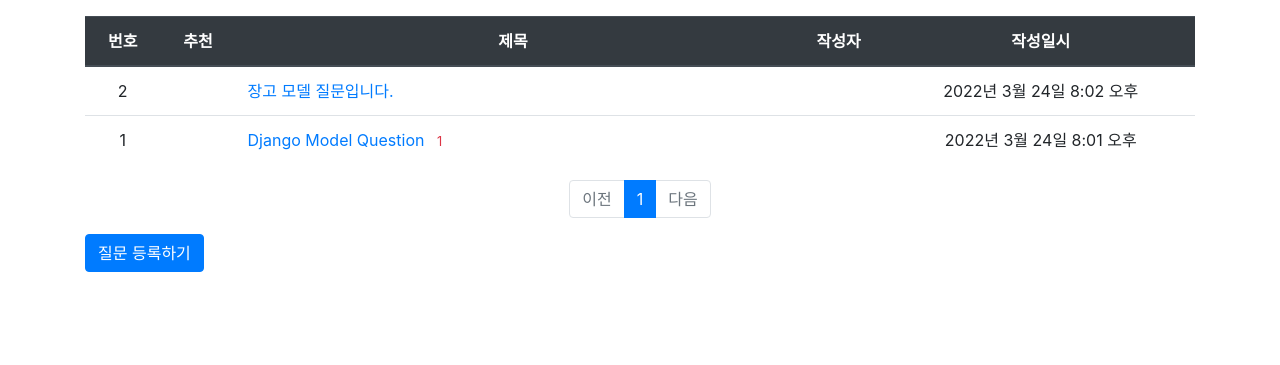
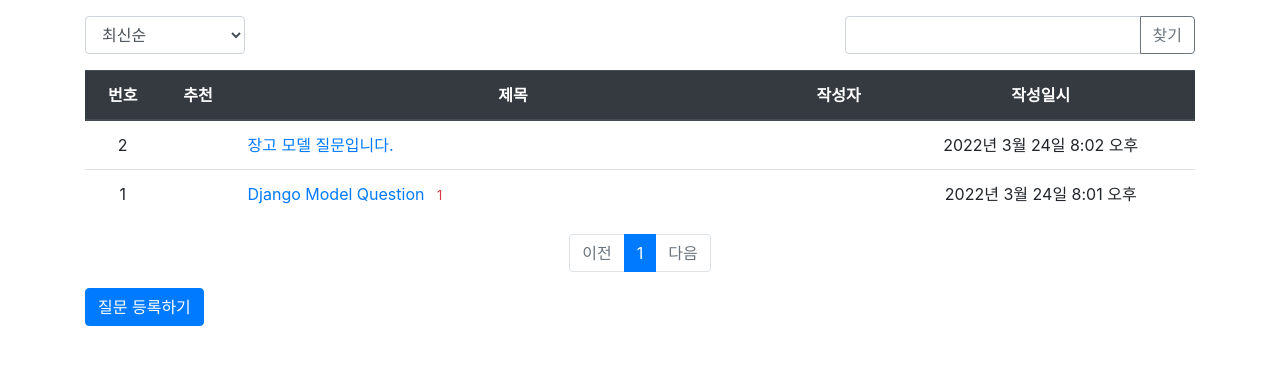
Before and after one commit to JasonHan0/Django_Test, a Django app: page / in a window 1280 px wide. Shown: the part 57-422 px from the top of the page. Run offline with Django 4.2, Linux system fonts and the light colour scheme; data comes from the database, SQL or seed files in the repository; some libraries are stand-ins or nearby versions.

Commit message:
3-15 검색과 정렬 파트 완료

```diff
--- a/pybo/views/base_views.py
+++ b/pybo/views/base_views.py
@@ -1,9 +1,12 @@
 from django.core.paginator import Paginator     # 페이징을 위해 사용하는 클래스
 from django.shortcuts import render, get_object_or_404  # render 함수는 파이썬 데이터를 템플릿에 적용하여 HTML로 반환하는 함수
-
 from ..models import Question
 # pybo/views.py를 pybo/views/base_views.py로 분할 이동하여 .models가 ..models로 바뀜
 # pybo/views.py 파일에 있던 index함수와 detail 함수를 내용의 변경없이 그대로 복사함
+from django.db.models import Q, Count  # Q함수는 OR조건으로 데이터를 조회하기 위해 사용하는 함수
+# 전달한 so 파라미터로 질문 목록을 정렬할 수 있도록 index함수 수정
+# 추천수는 장고의 annotate를 이용하여 Count함수를 사용
+
 
 def index(request):
     """
@@ -12,10 +15,39 @@ def index(request):
     # 입력 파라미터
     # http://localhost:8000/pybo/?page=1 처럼 GET 방식으로 호출된 URL에서 page값을 가져올 때 사용
     page = request.GET.get('page', '1')
+    kw = request.GET.get('kw', '')  # 검색어
+    so = request.GET.get('so', 'recent')  # 정렬기준
+
+    # 정렬
+    if so == 'recommend':
+        question_list = Question.objects.annotate(num_voter=Count('voter')).order_by('-num_voter', '-create_date')
+        # 1. 정렬기준이 추천순(recommend)인 경우는 추천수가 큰것부터 정렬해야 하므로 order_by에 추천수에 해당되는 -num_voter가 추가
+        # 2. Question.objects.annotate(num_voter=Count('voter'))는 Question의 기존 속성인 author, subject, content, create_date, modify_date, voter에
+                                                                                                        # num_voter라는 속성을 하나 더 추가한다고 생각
+        # 3. annotate로 num_voter를 지정하면 filter나 order_by에서 num_voter를 사용 가능
+        # 4. 질문의 추천수인 num_voter는 Count('voter') 처럼 Count 함수를 사용하여 얻을 수 있음
+        # 5. Count('voter') 는 이 질문의 추천수를 의미
+        # 6. order_by('-num_voter', '-create_date') 처럼 order_by 함수에 1개 이상의 파라미터가 전달될 때는
+        # 앞의 항목부터 우선순위를 갖게 되어 추천수로 먼저 정렬하고 추천수가 같을경우에는 최신순으로 정렬
+    elif so == 'popular':
+        question_list = Question.objects.annotate(num_answer=Count('answer')).order_by('-num_answer', '-create_date')
+    else:  # recent
+        question_list = Question.objects.order_by('-create_date')
+
     # 만약 http://localhost:8000/pybo/ 처럼 page값 없이 호출된 경우에는 디폴트로 1이라는 값을 설정
     # 조회
-    question_list = Question.objects.order_by(
-        '-create_date')        # 질문 목록 데이터 / 작성일시 역순으로 정렬
+    # question_list = Question.objects.order_by('-create_date')     # 질문 목록 데이터 / 작성일시 역순으로 정렬
+    if kw:
+        question_list = question_list.filter(
+            # filter 함수에서 모델 속성에 접근하기 위해서는 이처럼 __ (언더바 두개) 를 이용하여 하위 속성에 접근 가능
+            Q(subject__icontains=kw) |  # 제목검색
+            # Q함수내에 사용된 subject__icontains=kw의 의미는 제목에 kw 문자열이 포함되었는지를 의미
+            # subject__contains=kw 대신 subject__icontains=kw을 사용하면 대소문자를 가리지 않고 찾기 가능
+            Q(content__icontains=kw) |  # 내용검색
+            Q(author__username__icontains=kw) |  # 질문 글쓴이검색
+            Q(answer__author__username__icontains=kw)  # 답변 글쓴이검색
+            # answer__author__username__icontains 은 좀 복잡해 보이는데 "답변을 작성한 사람의 이름에 포함되는가?" 라는 의미
+        ).distinct()
 
     # 페이징처리
     paginator = Paginator(question_list, 10)  # 페이지당 10개씩 보여주기
@@ -25,8 +57,8 @@ def index(request):
     page_obj = paginator.get_page(page)
     # 장고 내부적으로 데이터 전체를 조회하지 않고 해당 페이지의 데이터만 조회하도록 쿼리가 변경
 
-    # 위의 페이징 처리 내용을 위해 컨텍스트에 추가
-    context = {'question_list': page_obj, 'max_index': max_index}
+    # 위의 페이징 처리 내용 및 검색을 위해 컨텍스트에 추가
+    context = {'question_list': page_obj, 'page': page, 'kw': kw, 'so': so}  # page, kw, so 값을 템플릿에 전달하기 위해 context 딕셔너리에 추가
     # context = {'question_list': question_list}
     return render(request, 'pybo/question_list.html', context)
 
--- a/templates/pybo/question_list.html
+++ b/templates/pybo/question_list.html
@@ -3,6 +3,23 @@
 {% block content %}
 <!-- 템플릿 상단에 extends 문이 있을 경우 load문은 extends 문 다음에 위치 -->
 <div class="container my-3">
+    <div class="row justify-content-between my-3">  {% comment %}  검색어를 입력할 수 있는 텍스트창 생성, 양쪽정렬 justify-content-between로 변경 {% endcomment %}
+        <div class="col-2">
+            <select class="form-control so">    {% comment %} 검색조건을 추가 {% endcomment %}
+                {% comment %}  현재 선택된 정렬기준 값을 자바스크립트를 통해 알아내기 위해 select 태그의 class에 so를 추가 {% endcomment %}
+                <option value="recent" {% if so == 'recent' %}selected{% endif %}>최신순</option>
+                <option value="recommend" {% if so == 'recommend' %}selected{% endif %}>추천순</option>
+                <option value="popular" {% if so == 'popular' %}selected{% endif %}>인기순</option>
+            </select>
+        </div>
+        <div class="col-4 input-group">
+            <input type="text" class="form-control kw" value="{{ kw|default_if_none:'' }}">
+            {% comment %} 자바 스크립트에서 이 텍스트창에 입력된 값을 읽기 위해 위와 같이 텍스트창 class 속성에 kw라는 값을 추가 {% endcomment %}
+            <div class="input-group-append">
+                <button class="btn btn-outline-secondary" type="button" id="btn_search">찾기</button>
+            </div>
+        </div>
+    </div>
     <table class="table">
         <thead>
         <tr class="text-center thead-dark">
@@ -53,13 +70,12 @@
     <ul class="pagination justify-content-center">
         <!-- 이전페이지 -->
         {% if question_list.has_previous %}        <!-- 이전 페이지가 있는지 체크 -->
-
         <li class="page-item">
-            <a class="page-link" href="?page={{ page }}">처음</a>       <!-- 첫페이지 버튼 생성-->
+            <a class="page-link" href="?page={{ 1 }}">처음</a>       <!-- 첫페이지 버튼 생성-->
         </li>
-
         <li class="page-item">
-            <a class="page-link" href="?page={{ question_list.previous_page_number }}">이전</a>
+            <a class="page-link" data-page="{{ question_list.previous_page_number }}" href="#">이전</a>
+            {% comment %} 모든 페이지 링크(처음/마지막 제외)를 href 속성에 직접 입력하는 대신 data-page 속성으로 값을 읽을 수 있도록 변경 {% endcomment %}
         </li>
         {% else %}
         <li class="page-item disabled">
@@ -75,11 +91,11 @@
         <!-- 만든 페이징 기능에 '처음'과 '마지막' 링크를 추가하고 '…' 생략 기호까지 추가하면 더 완성도 높은 페이징 기능이 될 것 -->
             {% if page_number == question_list.number %}            <!-- 현재 페이지와 같은지 체크 -->
             <li class="page-item active" aria-current="page">
-                <a class="page-link" href="?page={{ page_number }}">{{ page_number }}</a>
+                <a class="page-link" data-page="{{ page_number }}" href="#">{{ page_number }}</a>
             </li>
             {% else %}
             <li class="page-item">
-                <a class="page-link" href="?page={{ page_number }}">{{ page_number }}</a>
+                <a class="page-link" data-page="{{ page_number }}" href="#">{{ page_number }}</a>
             </li>
             {% endif %}
         {% endif %}        <!-- 페이지 표시 제한 기능 조건문 닫기 -->
@@ -87,7 +103,7 @@
         <!-- 다음페이지 -->
         {% if question_list.has_next %}        <!-- 다음 페이지가 있는지 체크	 -->
         <li class="page-item">
-            <a class="page-link" href="?page={{ question_list.next_page_number }}">다음</a>
+            <a class="page-link" data-page="{{ question_list.next_page_number }}" href="#">다음</a>
         </li>
         <li class="page-item">
             <span class="page-link" href="?page={{ max_index }}">...</span>     <!-- ... 생략 버튼 생성  -->
@@ -104,4 +120,38 @@
     <!-- 페이징처리 끝 -->
     <a href="{% url 'pybo:question_create' %}" class="btn btn-primary">질문 등록하기</a>
 </div>
+<form id="searchForm" method="get" action="{% url 'index' %}">   <!-- action 속성은 '폼이 전송되는 URL'이므로 질문 목록 URL인 {% url 'index' %}를 지정  -->
+{% comment %} GET 방식으로 요청해야 하므로 method 속성에 "get"을 설정 {% endcomment %}
+    <input type="hidden" id="kw" name="kw" value="{{ kw|default_if_none:'' }}">
+    {% comment %} kw와 page는 이전에 요청했던 값을 기억하고 있어야 하므로 value에 값을 대입 {% endcomment %}
+    {% comment %} 요청했던 kw와 page의 값은 index 함수로부터 전달받은 값 {% endcomment %}
+    <input type="hidden" id="page" name="page" value="{{ page }}">
+    {% comment %} searchForm에 정렬기준을 의미하는 input 엘리먼트 "so"를 추가 {% endcomment %}
+    <input type="hidden" id="so" name="so" value="{{ so }}">
+</form>
 {% endblock %}
+{% comment %} page, kw 파라미터를 동시에 요청할 수 있는 자바스크립트 추가 {% endcomment %}
+{% block script %}
+<script type='text/javascript'>
+$(document).ready(function(){
+    // class 속성값으로 "page-link"라는 값을 가지고 있는 링크를 클릭하면 위의 "page-link" 클래스가 있는 곳의 data-page 속성값을 읽음
+    $(".page-link").on('click', function() {
+    // data-page 속성값을 읽어 searchForm의 page 필드에 설정하여 searchForm을 요청
+        $("#page").val($(this).data("page"));
+        $("#searchForm").submit();
+    });
+    // 검색버튼을 클릭하면 검색어 텍스트창에 입력된 값을 searchForm의 kw 필드에 설정하여 searchForm을 요청
+    $("#btn_search").on('click', function() {
+        $("#kw").val($(".kw").val());
+        // 검색버튼을 클릭하는 경우는 새로운 검색에 해당되므로 page에 항상 1을 설정하여 요청
+        $("#page").val(1);  // 검색버튼을 클릭할 경우 1페이지부터 조회한다.
+        $("#searchForm").submit();
+    });
+    $(".so").on('change', function() {      // 정렬 기준(select)을 변경할 때 searchForm 요청이 발생하도록 자바스크립트 추가
+        $("#so").val($(this).val());        // class가 so인 엘리먼트, 즉 정렬 조건에 해당하는 select의 값이 변경되면 그 값을 searchForm의 so 필드에 저장하여 searchForm을 요청
+        $("#page").val(1);
+        $("#searchForm").submit();
+    });
+});
+</script>
+{% endblock %}
```
Also changed, not shown: templates/common/signup.html (+4 -4 lines), pybo/models.py (line endings or trailing spaces).
